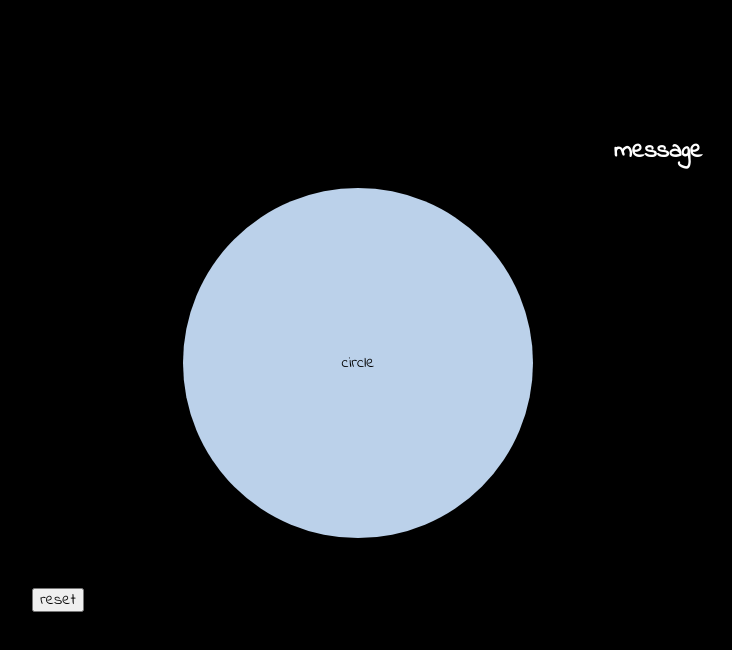
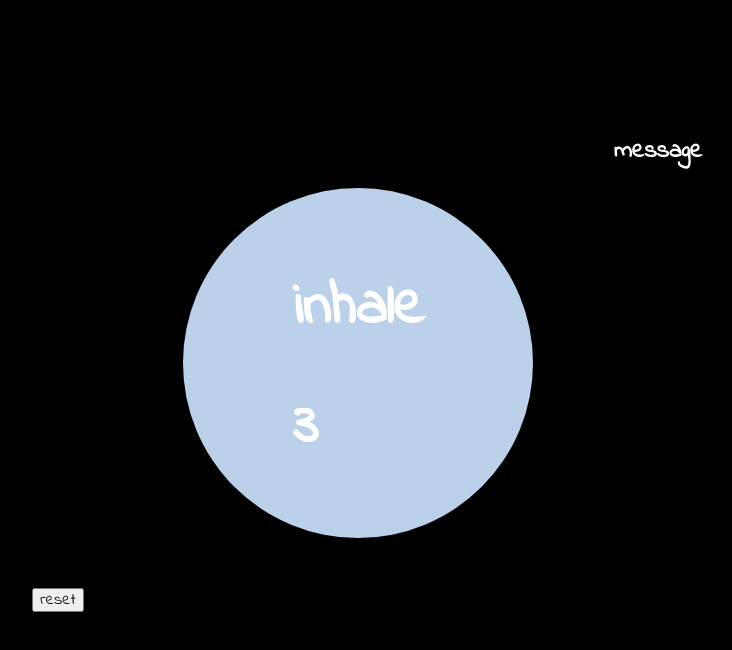
Before and after one commit to shannonmoranetz/ctrl-app, a React (Create React App) app: page / in a window 1280 px wide. Both pictures are taken after a click on the button "breathe". Shown: the top 650 px of the page, without its empty margins (282-1014 px from the left). Built offline with nearby package versions, Linux system fonts and the light colour scheme.

Commit message:
Add prompt and timer functionality

```diff
--- a/src/components/Circle.js
+++ b/src/components/Circle.js
@@ -1,17 +1,19 @@
 import React, { Component } from 'react';
+import Timer from './Timer';
 import '../../src/styles/main.scss';
 
 export default class Circle extends Component {
   constructor() {
     super();
     this.state = {
-
     };
   };
 
   render() {
     return(
-      <div className="circle-element">circle</div>
+      <div className="circle-container">
+        <Timer />
+      </div>
     )
   };
 };
--- /dev/null
+++ b/src/components/Timer.js
@@ -0,0 +1,63 @@
+import React, { Component } from 'react';
+import '../../src/styles/main.scss';
+
+export default class Timer extends React.Component {
+  constructor (props) {
+    super(props);
+    this.state = {
+      count: 1,
+      prompt: ''
+    }
+  }
+
+  componentWillMount () {
+    this.startTimer()
+    this.setPrompt()
+  }
+
+  componentWillUnmount () {
+    clearInterval(this.timer)
+  }
+
+  tick () {
+    this.setState({
+      count: (this.state.count + 1)
+    })
+  }
+
+  startTimer () {
+    clearInterval(this.timer)
+    this.timer = setInterval(this.tick.bind(this), 1000)
+  }
+
+  stopTimer () {
+    clearInterval(this.timer)
+  }
+
+  setPrompt() {
+    if (this.state.timer === 4) {
+      this.setState({
+        prompt: 'hold'
+      })
+    }
+    else if (this.state.timer === 7) {
+      this.setState({
+        prompt: 'exhale'
+      })
+    }
+    else {
+      this.setState({
+        prompt: 'inhale'
+      })
+    }
+  }
+
+  render () {
+    return (
+      <div className='breathing-instructions'>
+        <h2 className='breathing-instructions'>{this.state.prompt}</h2>
+        <h1 className='second-display'>{this.state.count}</h1>
+      </div>
+    )
+  }
+}
--- a/src/styles/App.scss
+++ b/src/styles/App.scss
@@ -24,7 +24,6 @@ body {
 
 .app-title {
   font-size: 80px;
-  // transform: translate(0px, -74px);
   text-shadow: 3px 3px black;
 }
 
--- a/src/styles/Circle.scss
+++ b/src/styles/Circle.scss
@@ -1,4 +1,4 @@
-.circle-element {
+.circle-container {
   color: black;
   height: 350px;
   width: 350px;
--- /dev/null
+++ b/src/styles/Timer.scss
@@ -0,0 +1,9 @@
+.breathing-instructions {
+  font-size: 60px;
+  color: white;
+}
+
+.second-display {
+  font-size: 60px;
+  color: white;
+}
--- a/src/styles/main.scss
+++ b/src/styles/main.scss
@@ -5,4 +5,5 @@
 @import 'Splash';
 @import 'Message';
 @import 'Circle';
+@import 'Timer';
 @import 'Options';
```
Also changed, not shown: src/components/App.js (+5 -5 lines), src/components/Splash.js (+4 -5 lines).
